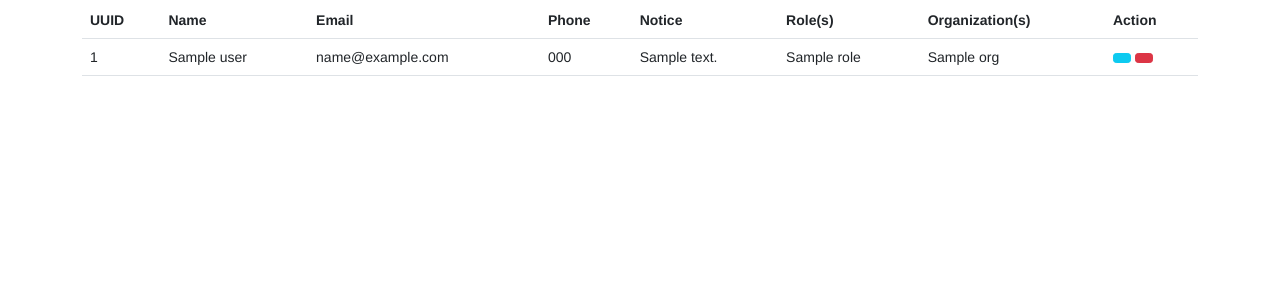
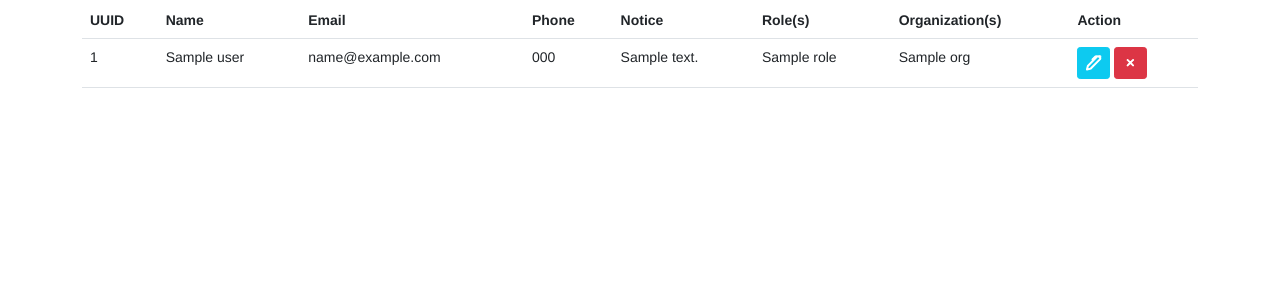
Before and after one commit to CESNET/exafs, a Python web app: template flowapp/templates/pages/users.j2 in a window 1280 px wide. Shown: the part 68-368 px from the top of the page. Run offline with Jinja, Linux system fonts and the light colour scheme; the template is opened without the code that fills it: most values are stand-ins (such as "Sample title", 1, 10 or a date in 2020).

Commit message:
users page buttons fix

```diff
--- a/flowapp/templates/pages/users.j2
+++ b/flowapp/templates/pages/users.j2
@@ -31,10 +31,10 @@
         </td>
         <td>
         <a class="btn btn-info btn-sm" href="{{ url_for('admin.edit_user', user_id=user.id) }}" role="button">
-            <span class="glyphicon glyphicon-edit"></span>
+            <i class="bi bi-pen"></i>
         </a>
         <a class="btn btn-danger btn-sm" href="{{ url_for('admin.delete_user', user_id=user.id) }}" role="button">
-            <span class="glyphicon glyphicon-remove"></span>
+            <i class="bi bi-x"></i>
         </a>
         </td>
         </tr>
```
